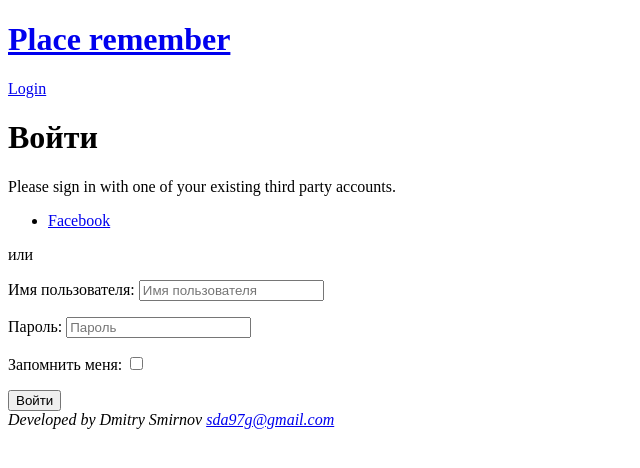
After one commit to sda97ghb/interesnee_places_remember, a Django app: page /accounts/login/ in a window 1280 px wide. The commit adds this page. Shown: the top 468 px of the page, without its empty margins (0-640 px from the left). Run offline with Django 3.2, Linux system fonts and the light colour scheme; some libraries are stand-ins or nearby versions.

Commit message:
Add Facebook login

```diff
--- a/places_remember/templates/places_remember/base.html
+++ b/places_remember/templates/places_remember/base.html
@@ -9,11 +9,12 @@
 <body>
 <header>
 {% block header %}
-    <h1>Place remember</h1>
+    <h1><a href="{% url 'places_remember:index' %}">Place remember</a></h1>
     {% if user.is_authenticated %}
-        <a href="{% url 'places_remember:index' %}?mode=">Logout</a>
+        {{ user.username }}
+        <a href="{% url 'account_logout' %}">Logout</a>
     {% else %}
-        <a href="{% url 'places_remember:index' %}?mode=auth">Login</a>
+        <a href="{% url 'account_login' %}">Login</a>
     {% endif %}
 {% endblock header %}
 </header>
--- a/places_remember/templates/places_remember/index_authorized.html
+++ b/places_remember/templates/places_remember/index_authorized.html
@@ -1,13 +1,15 @@
 {% extends 'places_remember/base.html' %}
 {% load static %}
+{% load socialaccount %}
 
 {% block content %}
 <section>
     <div>
-        <img src="{% static '/places_remember/img/silhouette.jpg' %}">
+        {% get_social_accounts user as accounts %}
+        <img src="{{ accounts.facebook.0.get_avatar_url }}" alt="User's photo"/>
     </div>
     <div>
-        WIP: Firstname Lastname
+        {{ user.first_name }} {{ user.last_name }}
     </div>
 </section>
 <div>
--- a/places_remember/templates/places_remember/index_unauthorized.html
+++ b/places_remember/templates/places_remember/index_unauthorized.html
@@ -1,5 +1,7 @@
 {% extends 'places_remember/base.html' %}
+{% load socialaccount %}
 
 {% block content %}
 WIP: Site description and login button
+<a href="{% provider_login_url 'facebook' method='oauth2' %}">Facebook</a>
 {% endblock content%}
--- a/places_remember_project/settings.py
+++ b/places_remember_project/settings.py
@@ -12,6 +12,9 @@ https://docs.djangoproject.com/en/3.1/ref/settings/
 
 from pathlib import Path
 import warnings
+
+from django.urls import reverse_lazy
+
 
 # Build paths inside the project like this: BASE_DIR / 'subdir'.
 BASE_DIR = Path(__file__).resolve().parent.parent
@@ -41,6 +44,11 @@ INSTALLED_APPS = [
     "django.contrib.sessions",
     "django.contrib.messages",
     "django.contrib.staticfiles",
+    "django.contrib.sites",
+    "allauth",
+    "allauth.account",
+    "allauth.socialaccount",
+    "allauth.socialaccount.providers.facebook",
     "places_remember",
 ]
 
@@ -59,7 +67,10 @@ ROOT_URLCONF = "places_remember_project.urls"
 TEMPLATES = [
     {
         "BACKEND": "django.template.backends.django.DjangoTemplates",
-        "DIRS": [],
+        "DIRS": [
+            BASE_DIR / "templates",
+            BASE_DIR / "templates" / "allauth",
+        ],
         "APP_DIRS": True,
         "OPTIONS": {
             "context_processors": [
@@ -73,6 +84,8 @@ TEMPLATES = [
 ]
 
 WSGI_APPLICATION = "places_remember_project.wsgi.application"
+
+SITE_ID = 1
 
 
 # Database
@@ -127,3 +140,48 @@ STATIC_ROOT = BASE_DIR / "static"
 
 MEDIA_URL = "/media/"
 MEDIA_ROOT = BASE_DIR / "media"
+
+
+# Authentication
+# https://django-allauth.readthedocs.io/en/latest/installation.html
+
+AUTHENTICATION_BACKENDS = [
+    # Needed to login by username in Django admin, regardless of `allauth`
+    "django.contrib.auth.backends.ModelBackend",
+
+    # `allauth` specific authentication methods, such as login by e-mail
+    "allauth.account.auth_backends.AuthenticationBackend",
+]
+
+if not DEBUG:
+    warnings.warn("Replace APP[\"secret\"] for all providers in production and remove this line")
+SOCIALACCOUNT_PROVIDERS = {
+    'facebook': {
+        'METHOD': 'oauth2',
+        'SDK_URL': '//connect.facebook.net/{locale}/sdk.js',
+        'SCOPE': ['email', 'public_profile'],
+        'AUTH_PARAMS': {'auth_type': 'reauthenticate'},
+        'INIT_PARAMS': {'cookie': True},
+        'FIELDS': [
+            'id',
+            'first_name',
+            'last_name',
+            'middle_name',
+            'name',
+            'name_format',
+            'picture',
+            'short_name'
+        ],
+        'EXCHANGE_TOKEN': True,
+        'LOCALE_FUNC': lambda request: 'ru_RU',
+        'VERIFIED_EMAIL': False,
+        'VERSION': 'v7.0',
+        'APP': {
+            'client_id': "1145119862569107",
+            'secret': "c1a4c93e5d14d39308ca5c0021f9a653",
+            'key': ''
+        }
+    }
+}
+
+LOGIN_REDIRECT_URL = reverse_lazy("places_remember:index")
--- a/places_remember_project/urls.py
+++ b/places_remember_project/urls.py
@@ -15,8 +15,11 @@ Including another URLconf
 """
 from django.contrib import admin
 from django.urls import path, include
+from allauth.account.views import login
 
 urlpatterns = [
     path("", include("places_remember.urls")),
     path("admin/", admin.site.urls),
+    path("accounts/signup/", login, name="account_signup"),  # Forbid manual signup, users must use Facebook instead
+    path("accounts/", include('allauth.urls')),
 ]
--- /dev/null
+++ b/templates/allauth/account/login.html
@@ -0,0 +1,44 @@
+{% extends "places_remember/base.html" %}
+
+{% load i18n %}
+{% load account socialaccount %}
+
+{% block head_title %}{% trans "Sign In" %}{% endblock %}
+
+{% block content %}
+
+<h1>{% trans "Sign In" %}</h1>
+
+{% get_providers as socialaccount_providers %}
+
+{% if socialaccount_providers %}
+<p>{% blocktrans with site.name as site_name %}Please sign in with one
+of your existing third party accounts.{% endblocktrans %}</p>
+
+<div class="socialaccount_ballot">
+
+  <ul class="socialaccount_providers">
+    {% include "socialaccount/snippets/provider_list.html" with process="login" %}
+  </ul>
+
+  <div class="login-or">{% trans 'or' %}</div>
+
+</div>
+
+{% include "socialaccount/snippets/login_extra.html" %}
+
+{% else %}
+<p>{% blocktrans %}If you have not created an account yet, then please
+<a href="{{ signup_url }}">sign up</a> first.{% endblocktrans %}</p>
+{% endif %}
+
+<form class="login" method="POST" action="{% url 'account_login' %}">
+  {% csrf_token %}
+  {{ form.as_p }}
+  {% if redirect_field_value %}
+  <input type="hidden" name="{{ redirect_field_name }}" value="{{ redirect_field_value }}" />
+  {% endif %}
+  <button class="primaryAction" type="submit">{% trans "Sign In" %}</button>
+</form>
+
+{% endblock %}
```
Also changed, not shown: places_remember/views.py (+5 -3 lines), requirements.txt (+10 -0 lines), templates/allauth/account/logout.html (added, +21 -0 lines).
